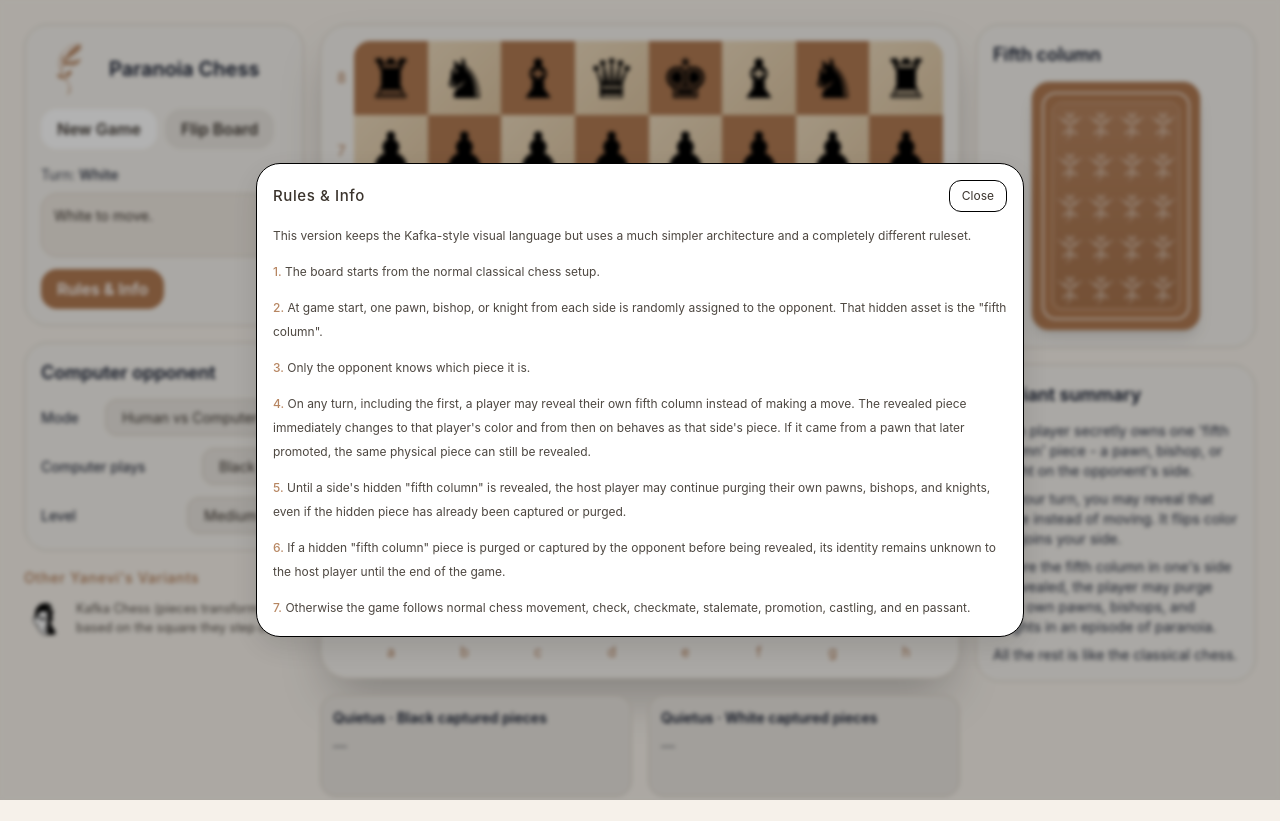
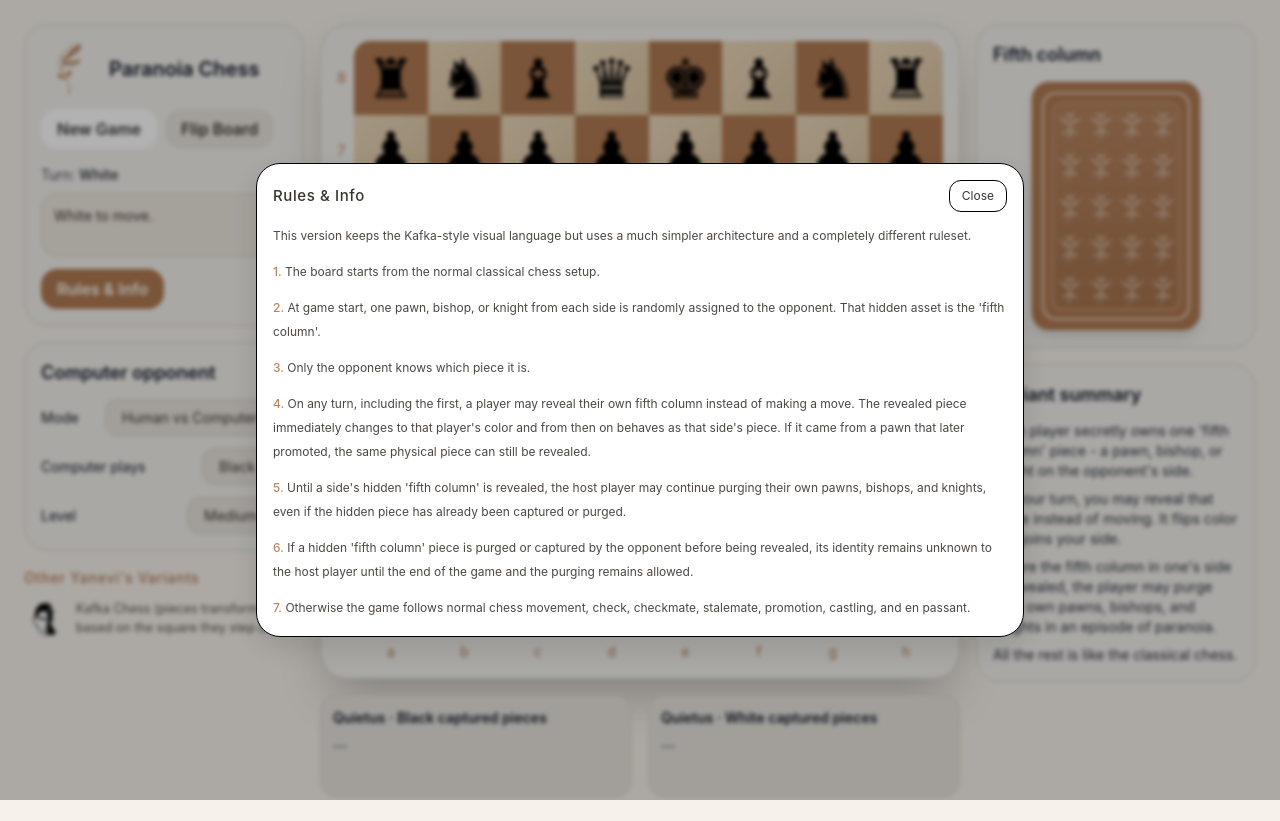
Before and after one commit to kaaalin/Paranoia-Chess, a React (Vite) app: page / in a window 1280 px wide. Both pictures are taken after a click on the button "Rules & Info". Built offline with nearby package versions, Linux system fonts and the light colour scheme; the HTML template or start-up script is replaced by a standard one.

Commit message:
Update App.tsx

```diff
--- a/src/App.tsx
+++ b/src/App.tsx
@@ -1841,11 +1841,11 @@ export default function App() {
             <div className="space-y-3 text-[12px] leading-6" style={{ opacity: 0.9 }}>
               <p>This version keeps the Kafka-style visual language but uses a much simpler architecture and a completely different ruleset.</p>
               <p><span style={{ color: ACCENT, fontWeight: 500 }}>1.</span> The board starts from the normal classical chess setup.</p>
-              <p><span style={{ color: ACCENT, fontWeight: 500 }}>2.</span> At game start, one pawn, bishop, or knight from each side is randomly assigned to the opponent. That hidden asset is the "fifth column".</p>
+              <p><span style={{ color: ACCENT, fontWeight: 500 }}>2.</span> At game start, one pawn, bishop, or knight from each side is randomly assigned to the opponent. That hidden asset is the 'fifth column'.</p>
               <p><span style={{ color: ACCENT, fontWeight: 500 }}>3.</span> Only the opponent knows which piece it is.</p>
               <p><span style={{ color: ACCENT, fontWeight: 500 }}>4.</span> On any turn, including the first, a player may reveal their own fifth column instead of making a move. The revealed piece immediately changes to that player's color and from then on behaves as that side's piece. If it came from a pawn that later promoted, the same physical piece can still be revealed.</p>
-              <p><span style={{ color: ACCENT, fontWeight: 500 }}>5.</span> Until a side's hidden "fifth column" is revealed, the host player may continue purging their own pawns, bishops, and knights, even if the hidden piece has already been captured or purged.</p>
-              <p><span style={{ color: ACCENT, fontWeight: 500 }}>6.</span> If a hidden "fifth column" piece is purged or captured by the opponent before being revealed, its identity remains unknown to the host player until the end of the game.</p>
+              <p><span style={{ color: ACCENT, fontWeight: 500 }}>5.</span> Until a side's hidden 'fifth column' is revealed, the host player may continue purging their own pawns, bishops, and knights, even if the hidden piece has already been captured or purged.</p>
+              <p><span style={{ color: ACCENT, fontWeight: 500 }}>6.</span> If a hidden 'fifth column' piece is purged or captured by the opponent before being revealed, its identity remains unknown to the host player until the end of the game and the purging remains allowed.</p>
               <p><span style={{ color: ACCENT, fontWeight: 500 }}>7.</span> Otherwise the game follows normal chess movement, check, checkmate, stalemate, promotion, castling, and en passant.</p>
             </div>
           </div>
```
